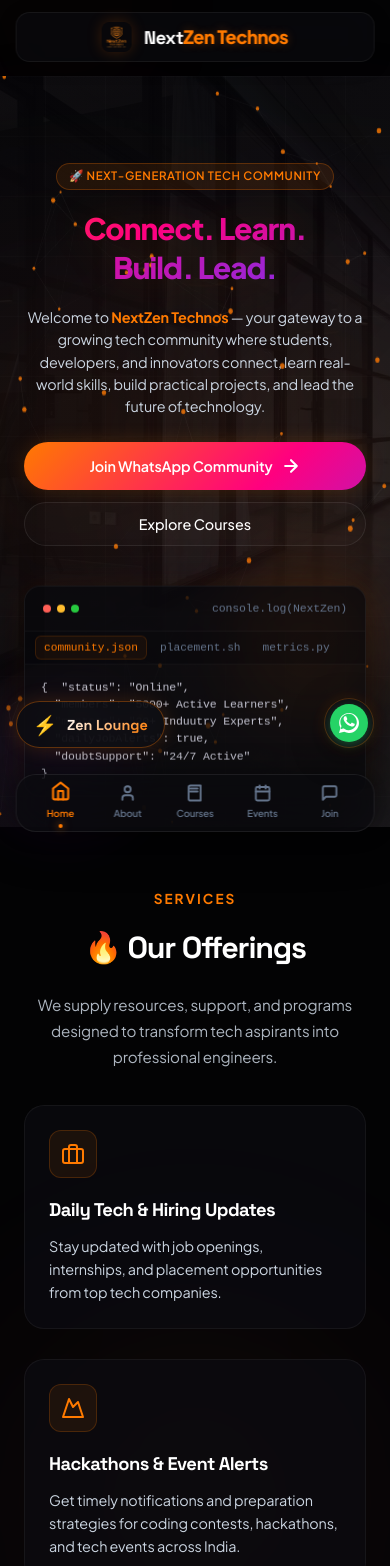
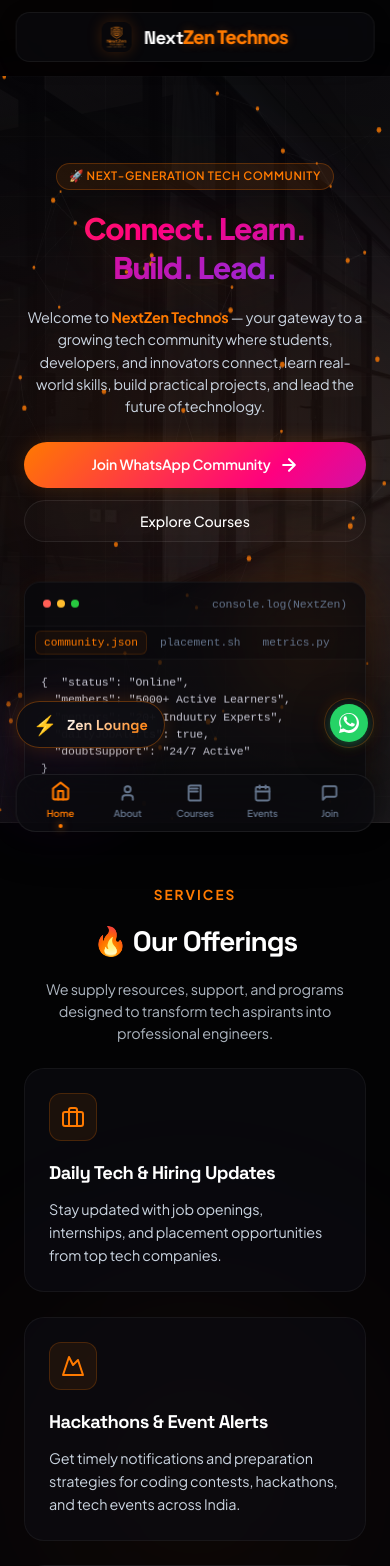
Before and after one commit to nextzentechnos-lang/nextzentechnoswebsite, a React (Vite) app: page / in a window 390 px wide. Shown: the top 1566 px of the page. Built offline with nearby package versions, Linux system fonts and the light colour scheme.

Commit message:
style(layout): de-clutter spacing, tighten section margins, and optimize card grid gap for clean laptop and phone presentation

```diff
--- a/src/index.css
+++ b/src/index.css
@@ -90,13 +90,13 @@
 
 /* ================= LAYOUT ================= */
 .container {
-  max-width: 1200px;
+  max-width: 1140px;
   margin: 0 auto;
   padding: 0 24px;
 }
 
 section {
-  padding: 120px 0;
+  padding: 85px 0;
   position: relative;
 }
 
@@ -106,20 +106,21 @@
 
 .section-header {
   text-align: center;
-  margin-bottom: 70px;
+  margin-bottom: 48px;
 }
 
 .section-header h2 {
-  font-size: 2.8rem;
-  margin-bottom: 18px;
+  font-size: 2.5rem;
+  margin-bottom: 14px;
   letter-spacing: -0.04em;
 }
 
 .section-header p {
   color: var(--text-secondary);
-  max-width: 640px;
+  max-width: 580px;
   margin: 0 auto;
-  font-size: 1.05rem;
+  font-size: 1rem;
+  line-height: 1.6;
   opacity: 0.85;
 }
 
@@ -208,15 +209,15 @@
 /* Card styles */
 .card-grid {
   display: grid;
-  grid-template-columns: repeat(auto-fit, minmax(280px, 1fr));
-  gap: 30px;
+  grid-template-columns: repeat(auto-fit, minmax(270px, 1fr));
+  gap: 24px;
 }
 
 .interactive-card {
   background-color: var(--bg-card);
   border: 1px solid var(--border-card);
   border-radius: 20px;
-  padding: 36px;
+  padding: 28px;
   transition: transform 0.4s cubic-bezier(0.16, 1, 0.3, 1), border-color 0.4s ease, box-shadow 0.4s ease, background-color 0.4s ease;
   position: relative;
   overflow: hidden;
@@ -236,7 +237,7 @@
   bottom: 0;
   background: radial-gradient(
     600px circle at var(--mouse-x, 50%) var(--mouse-y, 50%),
-    rgba(255, 122, 0, 0.14),
+    rgba(255, 122, 0, 0.12),
     transparent 40%
   );
   border-radius: 20px;
@@ -350,38 +351,39 @@
     overflow-x: hidden;
   }
   section {
-    padding: 40px 0 60px;
+    padding: 50px 0 50px;
   }
   .section-header {
-    margin-bottom: 45px;
+    margin-bottom: 32px;
   }
   .section-header h2 {
-    font-size: 2.2rem;
+    font-size: 2rem;
   }
   .interactive-card {
-    padding: 28px;
+    padding: 22px;
   }
 }
 
 @media (max-width: 480px) {
   section {
-    padding: 30px 0 50px;
+    padding: 40px 0 40px;
   }
   .section-header {
-    margin-bottom: 35px;
+    margin-bottom: 24px;
   }
   .section-header h2 {
-    font-size: 1.9rem;
+    font-size: 1.75rem;
   }
   .section-header p {
-    font-size: 0.95rem;
+    font-size: 0.9rem;
+    line-height: 1.5;
   }
   .interactive-card {
-    padding: 24px;
+    padding: 20px;
   }
   .btn-primary, .btn-secondary, .btn-insta {
-    padding: 12px 26px;
-    font-size: 0.9rem;
+    padding: 11px 22px;
+    font-size: 0.88rem;
   }
 }
 
```
